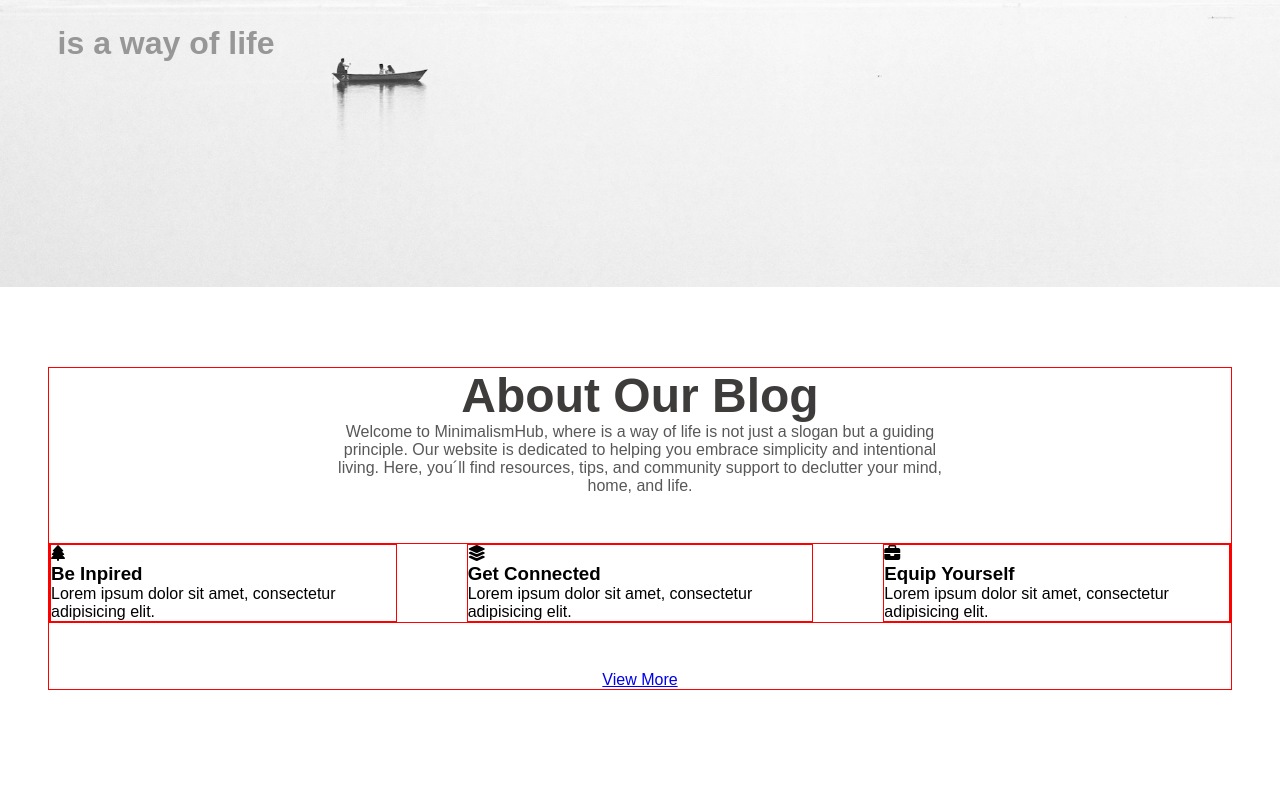
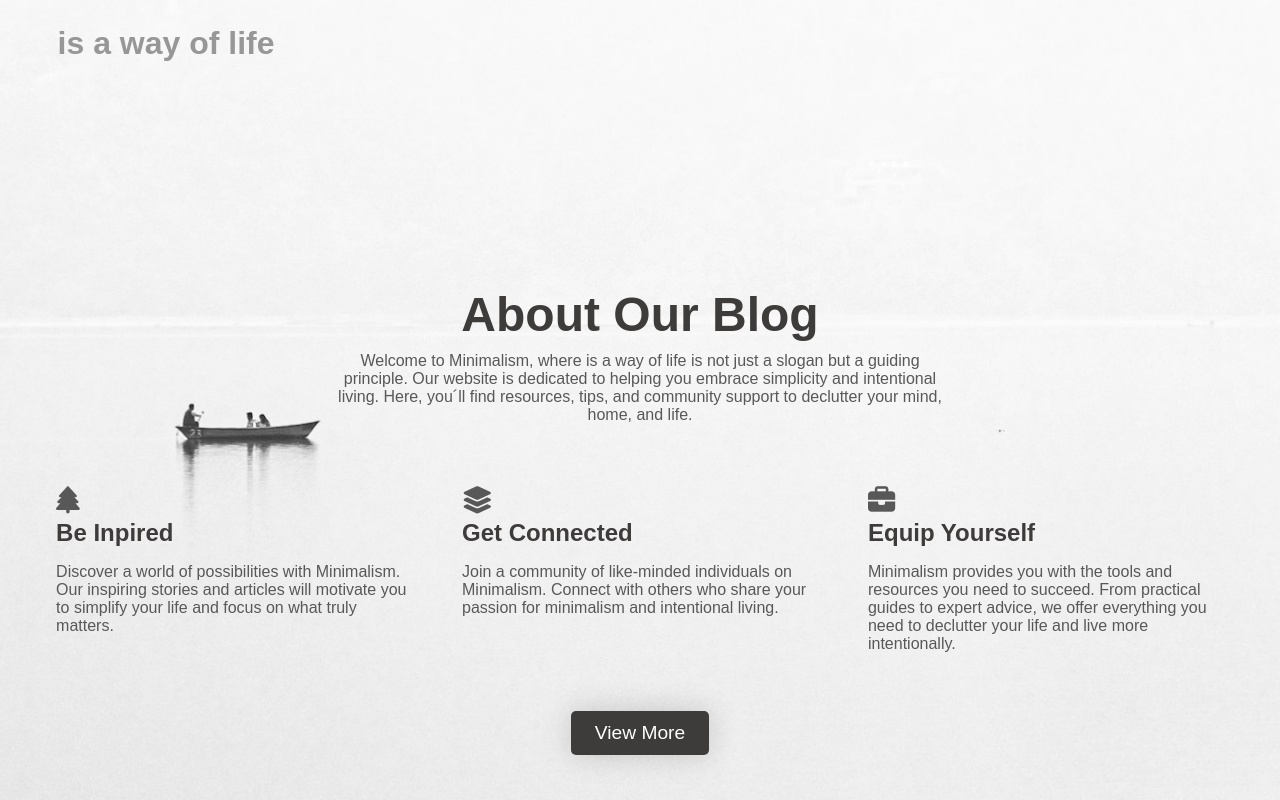
Before and after one commit to Willpower0304/minimalistic-react-website, a React (Vite) app: page / in a window 1280 px wide. Shown: the part 452-1252 px from the top of the page. Before the commit the page ends 1222 px from the top, so only its background shows below. Built offline with nearby package versions, Linux system fonts and the light colour scheme.

Commit message:
feat: Blog Section

```diff
--- a/src/App.jsx
+++ b/src/App.jsx
@@ -9,8 +9,8 @@ function App() {
       <div className={styles.App}>
         <Navbar />
         <Hero />
+        <Blog />
       </div>
-      <Blog />
     </>
   );
 }
--- a/src/components/Blog/Blog.jsx
+++ b/src/components/Blog/Blog.jsx
@@ -6,26 +6,38 @@ export const Blog = () => {
     <section className={styles.container} id="Blog">
       <h2 className={styles.title}>About Our Blog</h2>
       <p className={styles.info}>
-        Welcome to MinimalismHub, where is a way of life is not just a slogan
-        but a guiding principle. Our website is dedicated to helping you embrace
+        Welcome to Minimalism, where is a way of life is not just a slogan but a
+        guiding principle. Our website is dedicated to helping you embrace
         simplicity and intentional living. Here, you´ll find resources, tips,
         and community support to declutter your mind, home, and life.
       </p>
       <div className={styles.infoSection}>
         <div className={styles.infoContainer}>
           <i className="fa-solid fa-tree"></i>
-          <h3>Be Inpired</h3>
-          <p>Lorem ipsum dolor sit amet, consectetur adipisicing elit. </p>
+          <h3 className={styles.titleinfo}>Be Inpired</h3>
+          <p className={styles.pinfo}>
+            Discover a world of possibilities with Minimalism. Our inspiring
+            stories and articles will motivate you to simplify your life and
+            focus on what truly matters.
+          </p>
         </div>
         <div className={styles.infoContainer}>
           <i className="fa-solid fa-layer-group"></i>
-          <h3>Get Connected</h3>
-          <p>Lorem ipsum dolor sit amet, consectetur adipisicing elit. </p>
+          <h3 className={styles.titleinfo}>Get Connected</h3>
+          <p className={styles.pinfo}>
+            Join a community of like-minded individuals on Minimalism. Connect
+            with others who share your passion for minimalism and intentional
+            living.
+          </p>
         </div>
         <div className={styles.infoContainer}>
           <i className="fa-solid fa-briefcase"></i>
-          <h3>Equip Yourself</h3>
-          <p>Lorem ipsum dolor sit amet, consectetur adipisicing elit. </p>
+          <h3 className={styles.titleinfo}>Equip Yourself</h3>
+          <p className={styles.pinfo}>
+            Minimalism provides you with the tools and resources you need to
+            succeed. From practical guides to expert advice, we offer everything
+            you need to declutter your life and live more intentionally.
+          </p>
         </div>
       </div>
       <a href="#" className={styles.link}>
--- a/src/components/Blog/Blog.module.css
+++ b/src/components/Blog/Blog.module.css
@@ -6,7 +6,7 @@
   align-items: center;
   margin: 5rem 3rem;
   text-align: center;
-  border: 1px solid red;
+  row-gap: 10px;
 }
 
 .container .title {
@@ -22,11 +22,42 @@
 .container .infoSection {
   margin: 3rem 0;
   display: flex;
+  flex-flow: row wrap;
+  justify-content: center;
   text-align: left;
-  border: 1px solid red;
-  gap: 70px;
+  width: 100%;
+  row-gap: 30px;
+  column-gap: 50px;
 }
 
-.container .infoSection .infoContainer {
-  border: 1px solid red;
+.container .infoSection .infoContainer i {
+  margin: 0.3rem 0;
+  font-size: 1.7rem;
+  color: #585858;
 }
+
+.container .infoSection .infoContainer .titleinfo {
+  font-size: 1.5rem;
+  margin-bottom: 1rem;
+  color: #3e3b3b;
+}
+
+.container .infoSection .infoContainer .pinfo {
+  max-width: 40ch;
+  color: #585858;
+}
+
+.container .link {
+  text-decoration: none;
+  font-size: 1.2rem;
+  color: white;
+  background-color: #3e3b3b;
+  padding: 0.7rem 1.5rem;
+  border-radius: 5px;
+  transition: all 0.2s ease-in;
+  box-shadow: 0px 0px 30px 0px rgba(0, 0, 0, 0.178);
+}
+
+.container .link:hover {
+  background-color: #6b6b6b;
+}
--- a/src/components/Hero/Hero.module.css
+++ b/src/components/Hero/Hero.module.css
@@ -1,6 +1,7 @@
 @import "../../vars.css";
 
 .container {
+  max-width: 60ch;
   display: flex;
   flex-direction: column;
   margin: 14.1rem 3rem;
```
